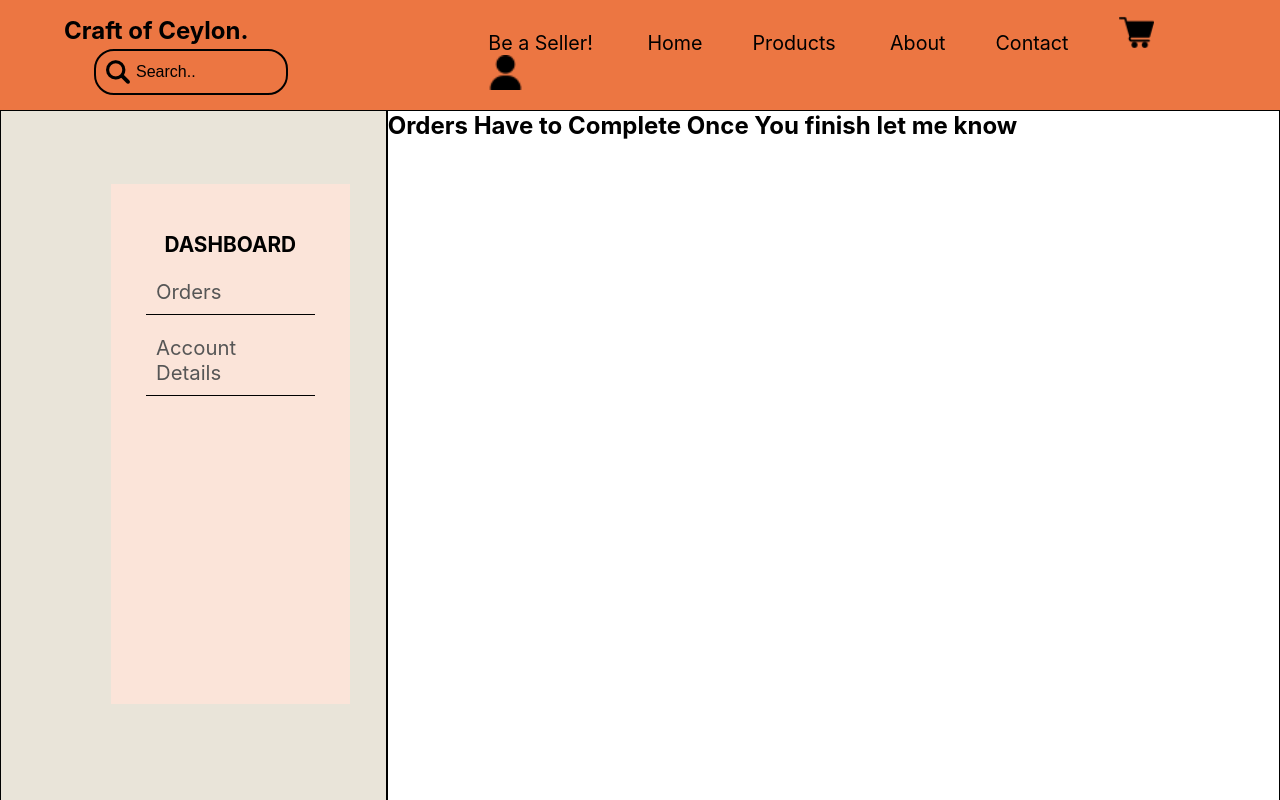
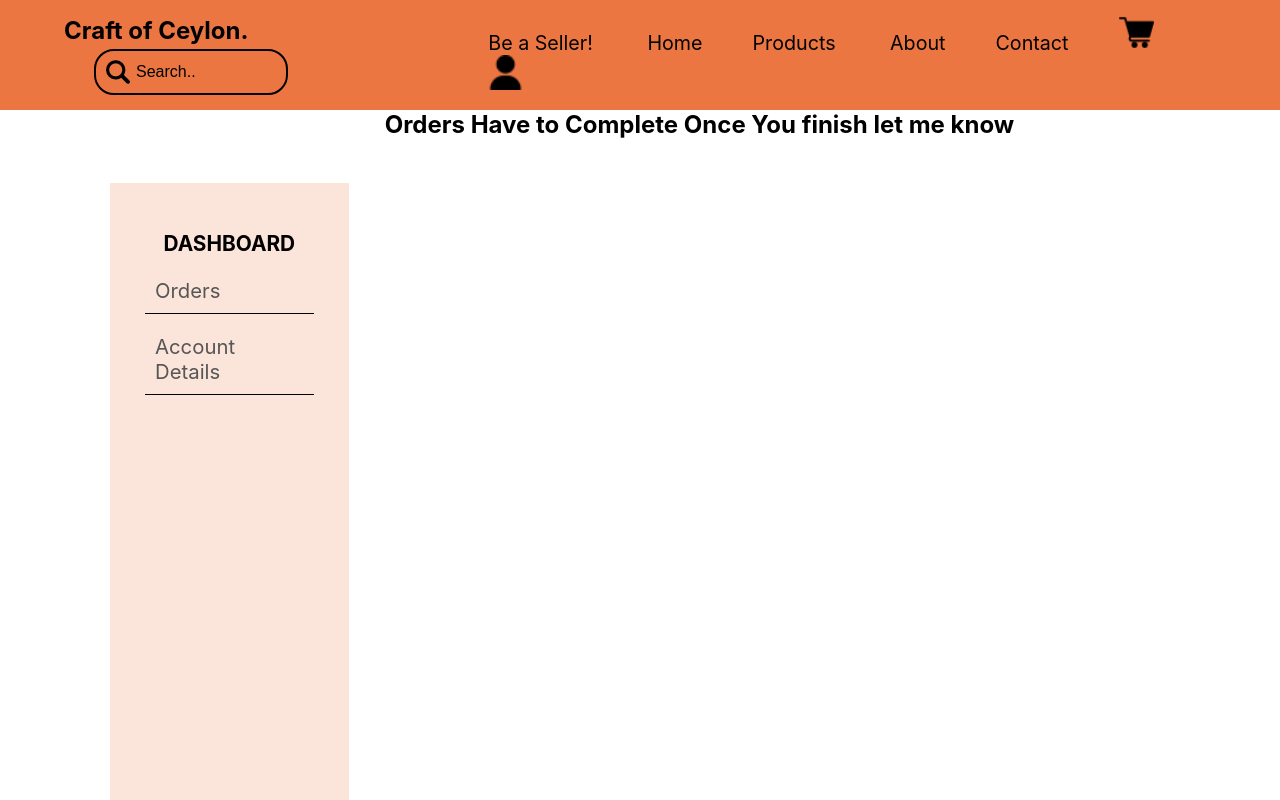
Before and after one commit to BilalHamza7/Crafts-Of-Ceylonzip, a React (Create React App) app: page /user/detail in a window 1280 px wide. Shown: the top 800 px of the page. Built offline with nearby package versions, Linux system fonts and the light colour scheme.

Commit message:
removed unwanted borders

```diff
--- a/src/components/Footer.js
+++ b/src/components/Footer.js
@@ -33,7 +33,7 @@ export default function Footer() {
           <li>|</li>
           <Link to="/contact">Contact Us</Link>
           <li>|</li>
-          <Link to="/support">Suppot</Link>
+          <Link>Suppot</Link>
           <li>|</li>
           <Link to="/faq">FAQs</Link>
       </div>
--- a/src/pages/UserProfile.js
+++ b/src/pages/UserProfile.js
@@ -18,10 +18,10 @@ export default function UserProfile() {
         <NavigationBar2/>
         <div className='productStartDiv' style={{display:"flex", width:"100%",margin:"0",padding:"0"}}>
 
-            <div style={{flex:"25%", border:"1px solid black"}}>
+            <div style={{flex:"25%"}}>
                 <UserProfileSideBar onOptionClick={handleOptionClick}/>
             </div>
-            <div style={{flex:"75%", border:"1px solid black"}}>
+            <div style={{flex:"75%"}}>
             {selectedOption === 'Account Details' ? (<AccountDetails />) : (<h2>Orders Have to Complete Once You finish let me know</h2>)}
             </div>
 
--- a/src/styles/seller.css
+++ b/src/styles/seller.css
@@ -6,7 +6,7 @@
 }
 .SellerSelectAndView .sidebar{
     flex: 25%;
-    border: 2px red solid;
+    /* border: 2px red solid; */
 }
 
 .SellerSelectAndView .dashboard{
--- a/src/styles/sidebar.css
+++ b/src/styles/sidebar.css
@@ -1,6 +1,6 @@
 .sideBar{
     width: 100%;
-    background-color: rgba(233,228,217,255);
+    background-color: white;
     height: 135vh;
     box-sizing: border-box;
     /* padding-left: 75px; */
@@ -11,7 +11,7 @@
     background-color: rgba(251,228,217,255);
     box-sizing: border-box;
     width: 100%;
-    height: 65vh;
+    height: 95vh;
 }
 .options .sidebarNavLinks a{
     text-decoration: none;
```
